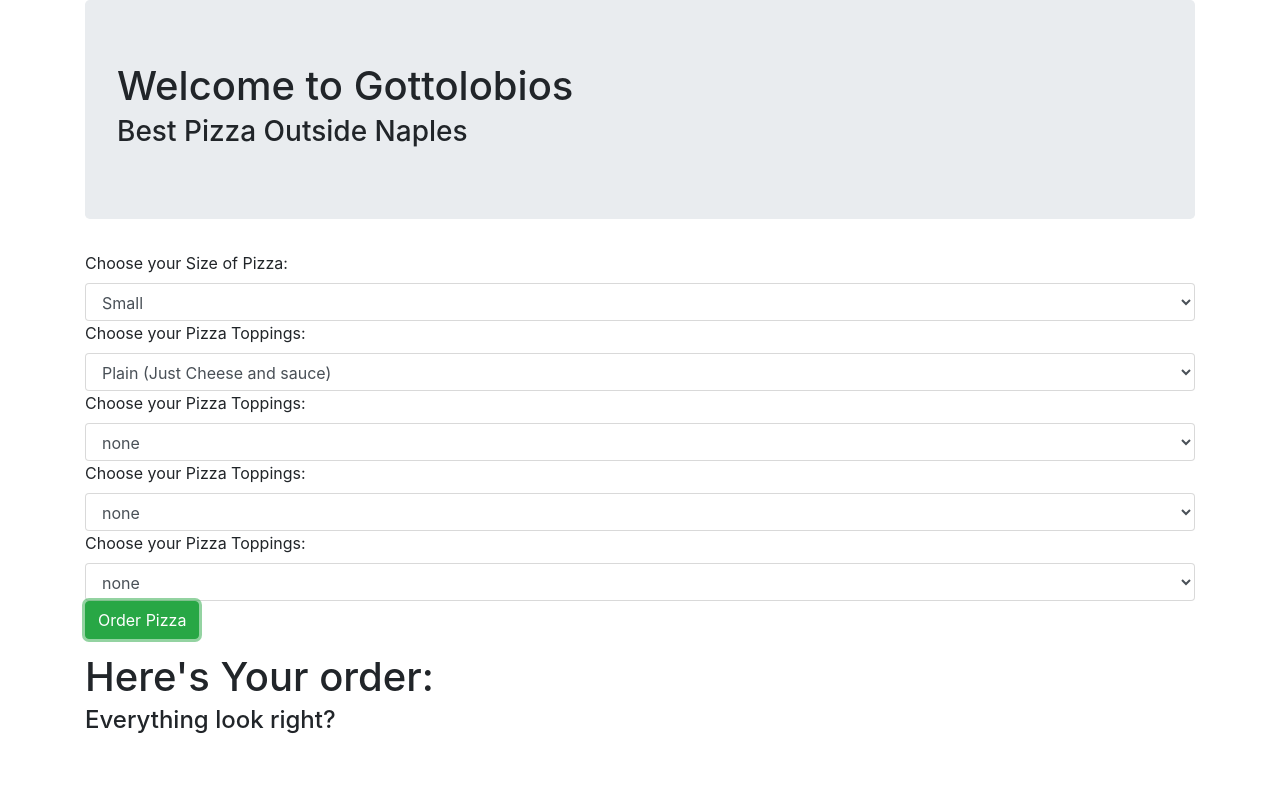
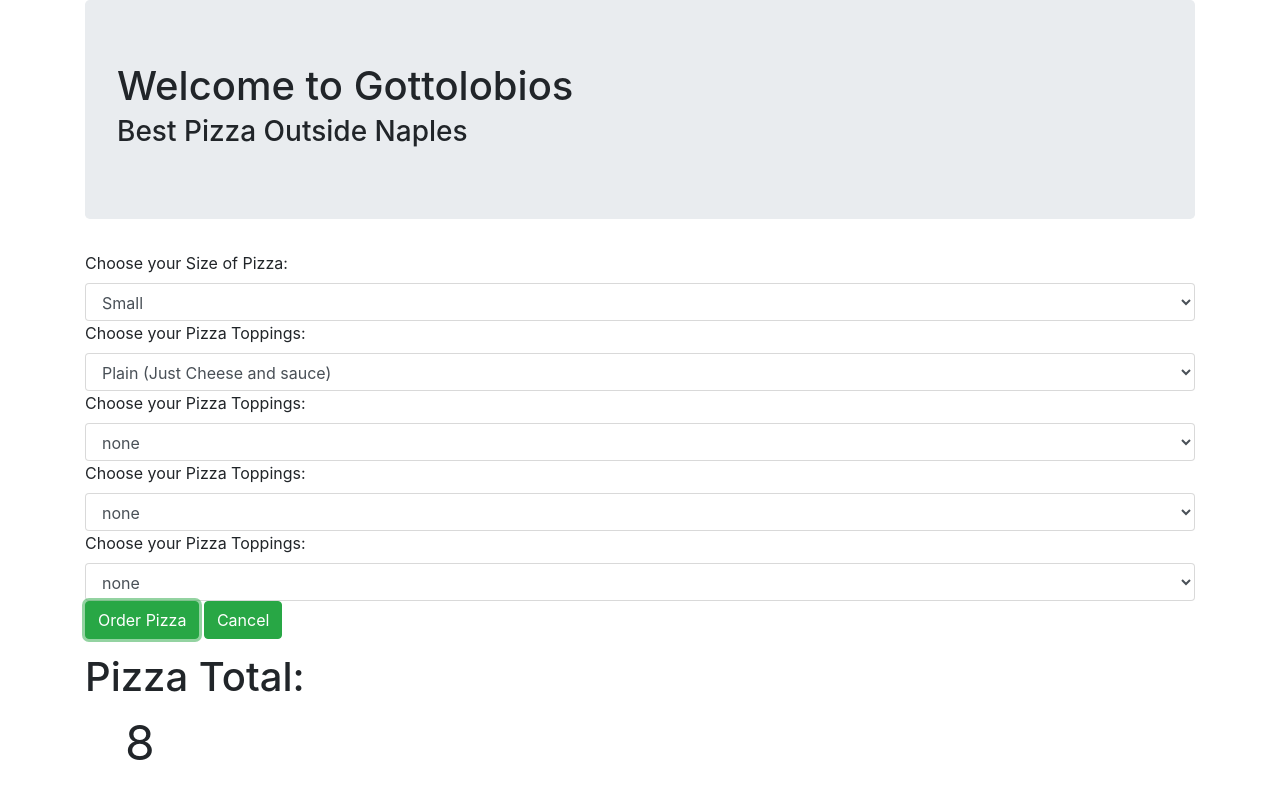
Before and after one commit to Captaincool23/pizzaDelivery, a plain HTML site: page index.html in a window 1280 px wide. Both pictures are taken after a click on the button "Order Pizza". Drawn offline with Linux system fonts and the light colour scheme.

Commit message:
add button and display of total and cancel button to reset fields

```diff
--- a/css/styles.css
+++ b/css/styles.css
@@ -0,0 +1,7 @@
+#customerOrder{
+  display: none;
+}
+ul{
+  list-style: none;
+  font-size: 3em;
+}
--- a/index.html
+++ b/index.html
@@ -75,11 +75,12 @@
             <option value= 1.50>Green Olives (+1.50)</option>
           </select>
           <button type="submit" class="btn btn-success">Order Pizza</button>
+          <button type="button" class="btn btn-success" value="Refresh Page" onClick="window.location.reload()">Cancel</button>
         </form>
       </div>
       <div id="customerOrder">
-        <h1>Here's Your order:</h1>
-        <h4>Everything look right?</h4>
+        <h1>Pizza Total:</h1>
+          <ul> </ul>
       </div>
     </div>
   </body>
--- a/js/scripts.js
+++ b/js/scripts.js
@@ -9,8 +9,7 @@ function Pizza(size, toppings1,toppings2,toppings3,toppings4){
   Pizza.prototype.price = function(){
     var total = this.toppings1 + this.toppings2 + this.toppings3 + this.toppings4 + this.size;
     return total;
-  };
-
+  }
 $(document).ready(function(){
   $("#pizzaOrder").submit(function(event){
     event.preventDefault();
@@ -25,6 +24,10 @@ $(document).ready(function(){
     var toppings4 = parseFloat($("#toppings4").val());
     console.log(toppings4);
     var userPizza = new Pizza(size, toppings1,toppings2,toppings3,toppings4);
-    alert(userPizza.price());
+    console.log(userPizza.price());
+    $("#customerOrder").show();
+    $("ul").append("<li>" + userPizza.price() + "</li>")
+    $("li").remove();
+    $("ul").append("<li>" + userPizza.price() + "</li>")
     });
   });
```
